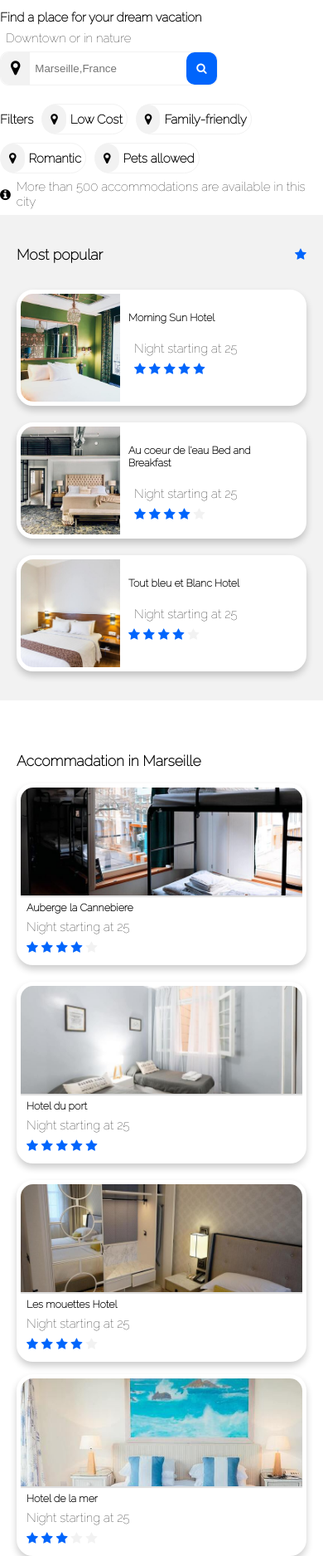
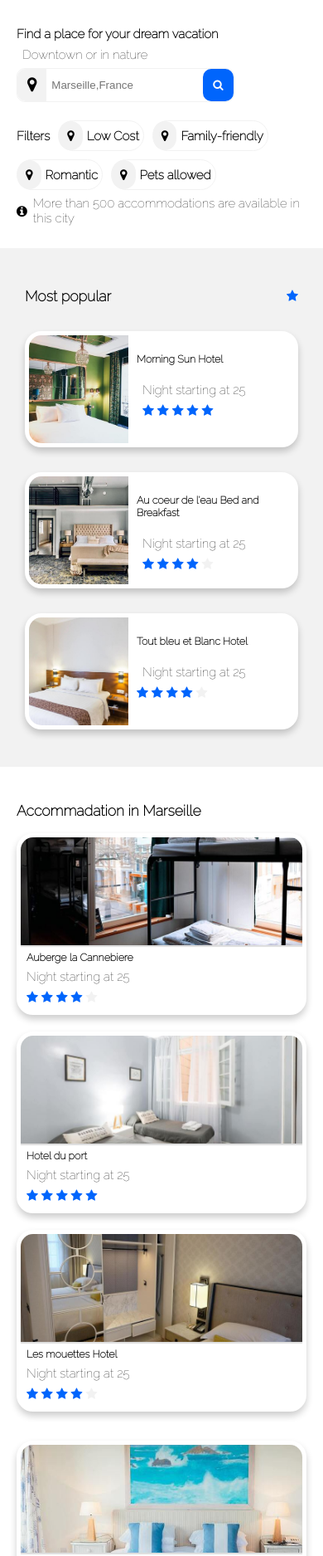
Before and after one commit to Deepasubramani/vacation_planner, a plain HTML site: page index.html in a window 390 px wide. Shown: the part 117-1992 px from the top of the page at 83% size. Drawn offline with Linux system fonts and the light colour scheme.

Commit message:
Updated version

```diff
--- a/css/style.css
+++ b/css/style.css
@@ -53,11 +53,12 @@ ol {
     .nav-section {
         justify-content: center;
     }
-
     #main-section {
         flex-direction: column-reverse;
     }
-
+    .main_section_search{
+        margin:20px;
+    }
     main {
         margin: 0;
     }
@@ -77,11 +78,12 @@ ol {
     #Acc-section {
         background-color: white !important;
         width: 100% !important;
+        padding: 0px 20px !important;
     }
 
     .image-list {
         flex-direction: column;
-
+        padding:0px;
     }
 
     footer {
@@ -170,7 +172,7 @@ body {
     background-color: #f2f2f2;
     border-radius: 25px;
     width: 70%;
-    padding: 20px;
+    padding: 30px;
 }
 
 #popular-section {
@@ -178,14 +180,14 @@ body {
     background-color: #f2f2f2;
     width: 27%;
     border-radius: 25px;
-    padding: 20px;
+    padding: 30px;
 }
 
 .image-list {
     display: flex;
     flex-wrap: wrap;
     gap: 20px;
-    padding: 0px;
+    padding: 0px 0px 20px 0px;
 }
 
 
@@ -261,7 +263,7 @@ P,
 #popular-item {
     display: flex;
     flex-direction: column;
-    gap: 20px;
+    gap:30px;
     padding: 0px;
 }
 
@@ -376,7 +378,9 @@ form {
         border-radius: 10px;
     }
 }
-
+#Activities_section .details h3{
+    padding-left: 15px;
+}
 /* footer styles */
 footer {
     padding: 30px;
--- a/index.html
+++ b/index.html
@@ -35,7 +35,8 @@
     </div>
   </header>
   <main>
-    <strong>Find a place for your dream vacation</strong>
+    <div class="main_section_search">
+          <strong>Find a place for your dream vacation</strong>
     <p>Downtown or in nature</p>
     <div class="search-local">
       <form >
@@ -70,6 +71,7 @@
       <div style="display: flex;align-items: center;">
         <i class="fa fa-info-circle"></i>
         <p>More than 500 accommodations are available in this city</p>
+      </div>
       </div>
     <div id="main-section">
       <div id="Acc-section">
```
